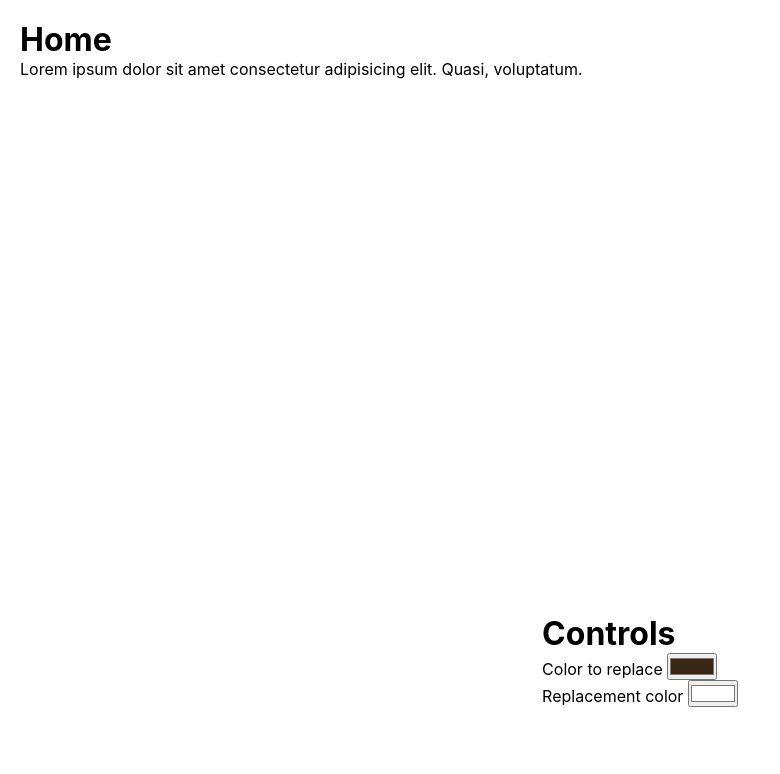
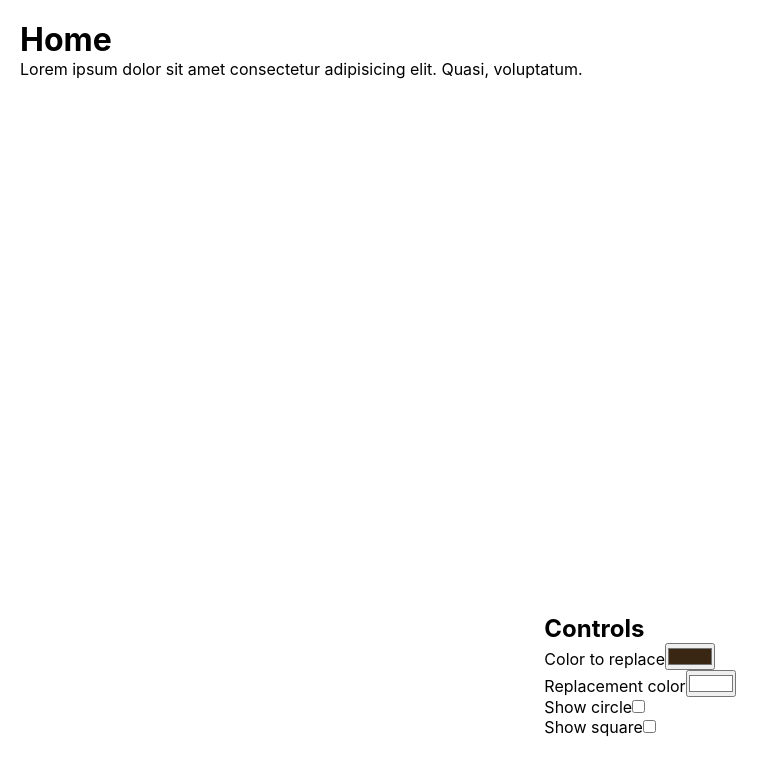
Before and after one commit to antonio-olvera-dev/webcam-filter, a React (Create React App) app: page / in a window 1280 px wide. Shown: the top 774 px of the page, without its empty margins (0-780 px from the left). Built offline with nearby package versions, Linux system fonts and the light colour scheme; no server answers.

Commit message:
add option to hide or show squares and circles

```diff
--- a/src/core/home/components/controls/Controls.js
+++ b/src/core/home/components/controls/Controls.js
@@ -1,30 +1,54 @@
 import { useRef } from 'react';
 import './Controls.css';
+import { useState } from 'react';
 export default function Controls(props) {
 
     let colorHexToReplace = "#000000";
     let colorHexReplacementColor = "#000000";
+    const [showCircle, setShowCircle] = useState(getShowCircle(props));
+    const [showSquare, setShowSquare] = useState(getShowSquare(props));
     const refPicker = useRef(null);
     const refPickerReplacementColor = useRef(null);
 
     colorHexToReplace = getColorHexToReplace(props, colorHexToReplace);
     colorHexReplacementColor = getColorHexReplacementColor(props, colorHexToReplace);
 
+
     return (
         <div className='controls'>
-            <h1>Controls</h1>
+            <h2>Controls</h2>
             <div>
-                <label>Color to replace </label>
+                <label>Color to replace</label>
                 <input ref={refPicker} onChange={(event) => actionToReplace(event, props)} type="color" defaultValue={colorHexToReplace}></input>
             </div>
             <div>
-                <label>Replacement color </label>
+                <label>Replacement color</label>
                 <input ref={refPickerReplacementColor} onChange={(event) => actionReplacementColor(event, props)} type="color" defaultValue={colorHexReplacementColor}></input>
+            </div>
+            <div>
+                <label>Show circle</label>
+                <input onChange={(event) => actionShowCircle(event, props, setShowCircle)} type="checkbox" checked={showCircle}></input>
+            </div>
+            <div>
+                <label>Show square</label>
+                <input onChange={(event) => actionShowSquare(event, props, setShowSquare)} type="checkbox" checked={showSquare}></input>
             </div>
         </div>
     )
 }
 
+
+
+
+function actionShowCircle(event, props, setShowCircle) {
+    setShowCircle(event.target.checked);
+    props.webCamFilter.showCircle = event.target.checked;
+}
+
+function actionShowSquare(event, props, setShowSquare) {
+    setShowSquare(event.target.checked);
+    props.webCamFilter.showSquare = event.target.checked;
+}
 
 function getColorHexToReplace(props, colorHexToReplace) {
     if (props.webCamFilter) {
@@ -38,6 +62,21 @@ function getColorHexReplacementColor(props, colorHex) {
         colorHex = colorsToHex(props.webCamFilter.replacementColor);
     }
     return colorHex;
+}
+
+function getShowCircle(props) {
+    if (props.webCamFilter?.showCircle) {
+        return true;
+    } else {
+        return false;
+    }
+}
+function getShowSquare(props) {
+    if (props.webCamFilter?.showSquare) {
+        return true;
+    } else {
+        return false;
+    }
 }
 
 function colorsToHex(color) {
--- a/src/shared/utils/webcamfilter/ProcessCamera.js
+++ b/src/shared/utils/webcamfilter/ProcessCamera.js
@@ -10,6 +10,8 @@ export class ProcessCamera {
     video = null;
     ctx = null;
     replacementColor = null;
+    showCircle = false;
+    showSquare = false;
 
     /**
      *
@@ -19,7 +21,7 @@ export class ProcessCamera {
      * @param {number} distanceAcceptableColor
      * @param {object} showWebCam
      */
-    constructor(heightCamera, widthCamera, colorToReplace, distanceAcceptableColor, showWebCam, replacementColor) {
+    constructor(heightCamera, widthCamera, colorToReplace, distanceAcceptableColor, showWebCam, replacementColor, showCircle, showSquare) {
 
 
         this.heightCamera = heightCamera || 720;
@@ -29,6 +31,8 @@ export class ProcessCamera {
         this.canvas = showWebCam.canvas;
         this.video = showWebCam.video;
         this.replacementColor = replacementColor || { r: 255, g: 255, b: 255 };
+        this.showCircle = showCircle;
+        this.showSquare = showSquare;
     }
 
 
@@ -59,8 +63,12 @@ export class ProcessCamera {
             const area = width * height;
 
             if (area > 15) {
-                newThings[i].drawSquare(this.ctx);
-                newThings[i].drawCircle(this.ctx);
+                if (this.showCircle) {
+                    newThings[i].drawCircle(this.ctx);
+                }
+                if (this.showSquare) {
+                    newThings[i].drawSquare(this.ctx);
+                }
             }
         }
     }
--- a/src/shared/utils/webcamfilter/WebCamFilter.js
+++ b/src/shared/utils/webcamfilter/WebCamFilter.js
@@ -11,6 +11,8 @@ export class WebCamFilter {
     video = null;
     canvas = null;
     replacementColor = { r: 255, g: 255, b: 255 };
+    showCircle = false;
+    showSquare = false;
 
     constructor(video, canvas) {
         this.video = video;
@@ -23,7 +25,8 @@ export class WebCamFilter {
         this.showWebCam = new ShowWebCam(this.widthCamera, this.heightCamera, this.video, this.canvas);
         const processCamera = () => {
 
-            const processCamera = new ProcessCamera(this.heightCamera, this.widthCamera, this.colorToReplace, this.distanceAcceptableColor, this.showWebCam, this.replacementColor);
+            const processCamera = new ProcessCamera(this.heightCamera, this.widthCamera, this.colorToReplace,
+                 this.distanceAcceptableColor, this.showWebCam, this.replacementColor, this.showCircle, this.showSquare);
             processCamera.processCamera();
         }
         this.showWebCam.showCamera(processCamera);
```
